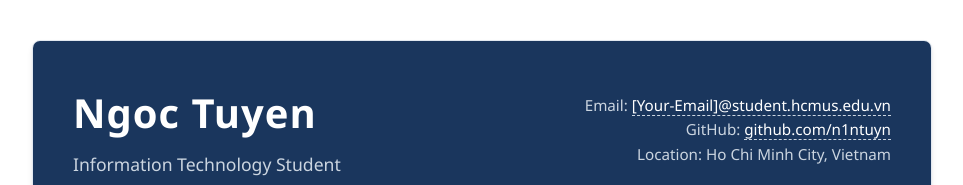
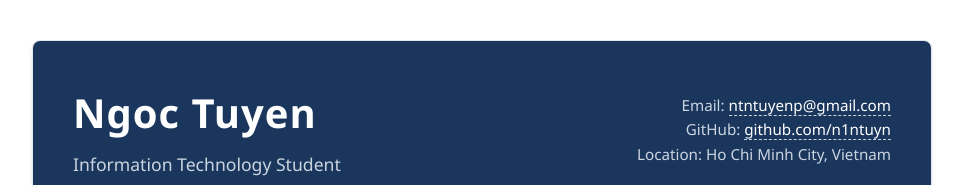
Before and after one commit to n1ntuyn/n1ntuyn.github.io, a plain HTML site: page index.html in a window 1280 px wide. Shown: the top 185 px of the page, without its empty margins (158-1121 px from the left). Drawn offline with Linux system fonts and the light colour scheme.

Commit message:
edit information

```diff
--- a/index.html
+++ b/index.html
@@ -187,7 +187,7 @@
             <p>Information Technology Student</p>
         </div>
         <div class="contact-info">
-            <p>Email: <a href="mailto:[Your-Email]@student.hcmus.edu.vn">[Your-Email]@student.hcmus.edu.vn</a></p>
+            <p>Email: <a href="mailto:ntntuyenp@gmail.com">ntntuyenp@gmail.com</a></p>
             <p>GitHub: <a href="https://github.com/n1ntuyn" target="_blank">github.com/n1ntuyn</a></p>
             <p>Location: Ho Chi Minh City, Vietnam</p>
         </div>
```
